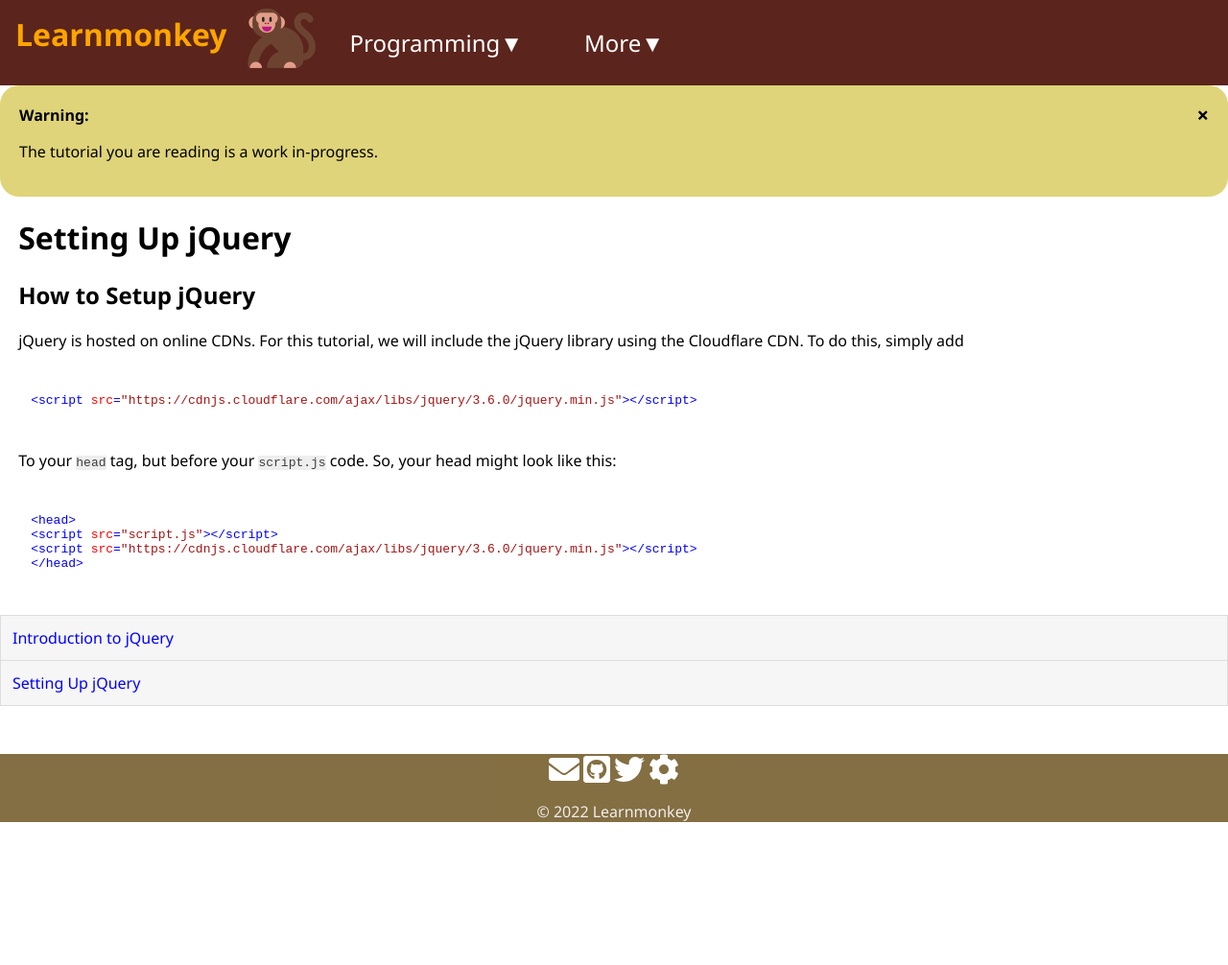
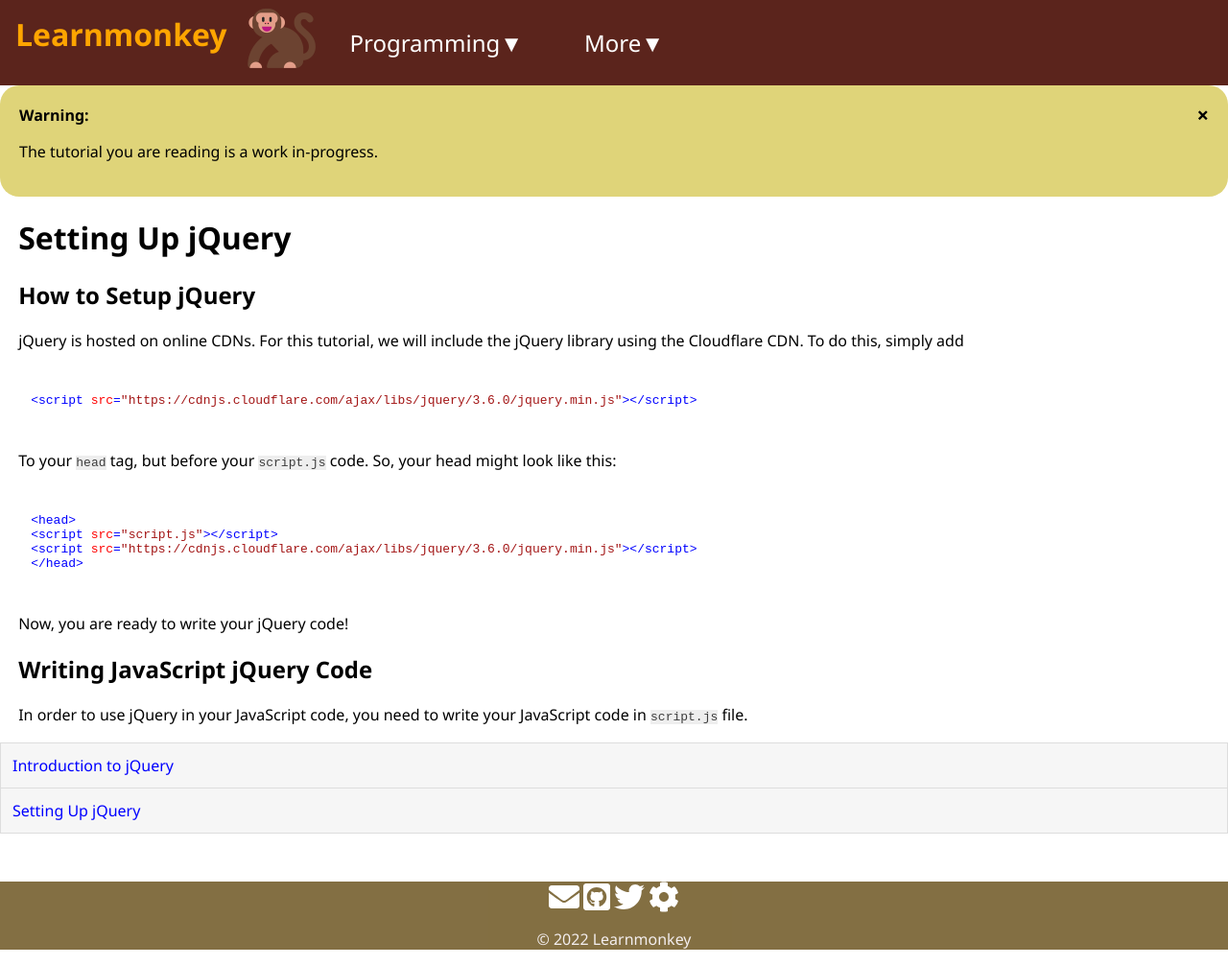
Before and after one commit to learnmonkey/learnmonkey.github.io, a Jekyll site: the page built from programming/javascript/jquery/setup-jquery.html, in a window 1280 px wide. Shown: the whole page at 96% size. Built offline with Jekyll 4.4.1, drawn with Linux system fonts in a browser that asks for light colours; nearby versions of some CDN libraries; before the commit the page ends 900 px from its top, so only the background shows below that.

Commit message:
finish setting up jquery

```diff
--- a/programming/javascript/jquery/setup-jquery.html
+++ b/programming/javascript/jquery/setup-jquery.html
@@ -19,4 +19,10 @@ layout: jquery
 &#60;script src="https://cdnjs.cloudflare.com/ajax/libs/jquery/3.6.0/jquery.min.js"&#62;&#60;/script&#62
 &#60;/head&#62;
     </code></pre>
+    <p>Now, you are ready to write your jQuery code!</p>
 </section>
+
+<section>
+    <h2>Writing JavaScript jQuery Code</h2>
+    <p>In order to use jQuery in your JavaScript code, you need to write your JavaScript code in <code>script.js</code> file.</p>
+</section>
```
